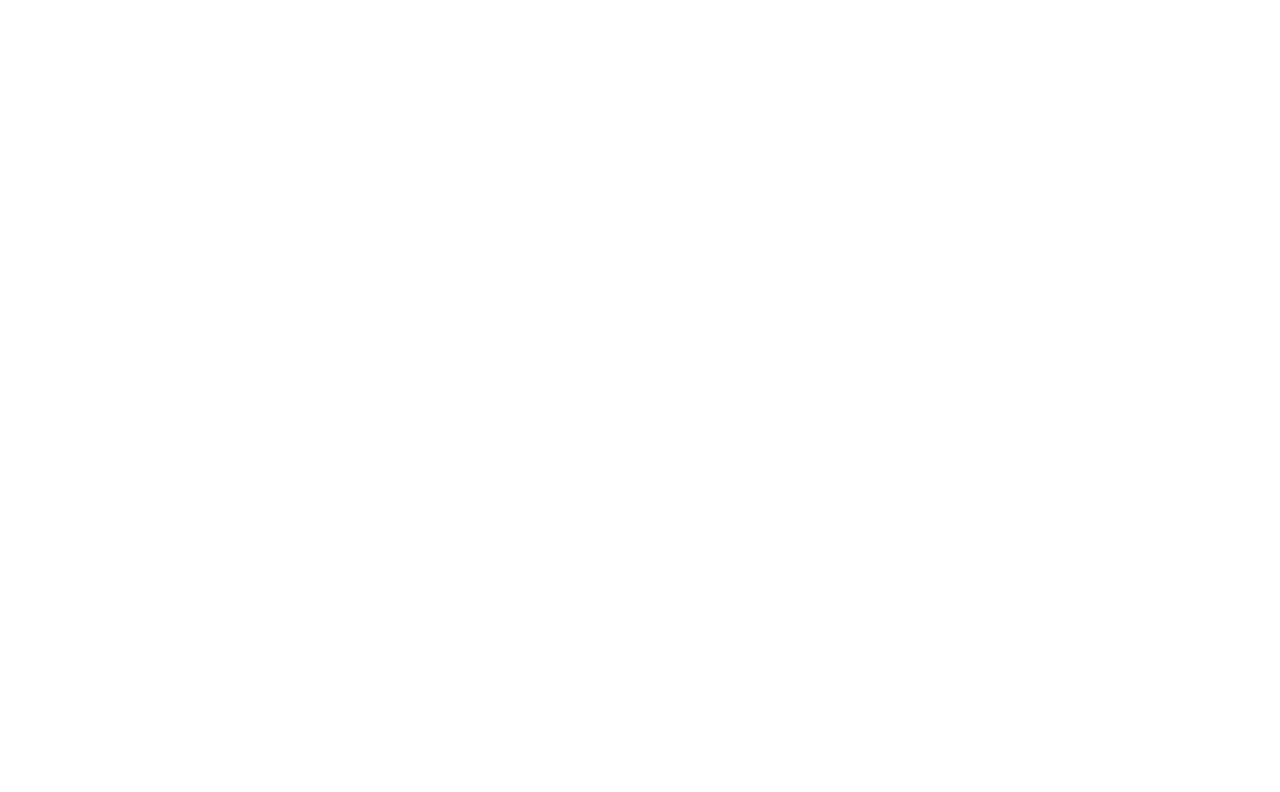
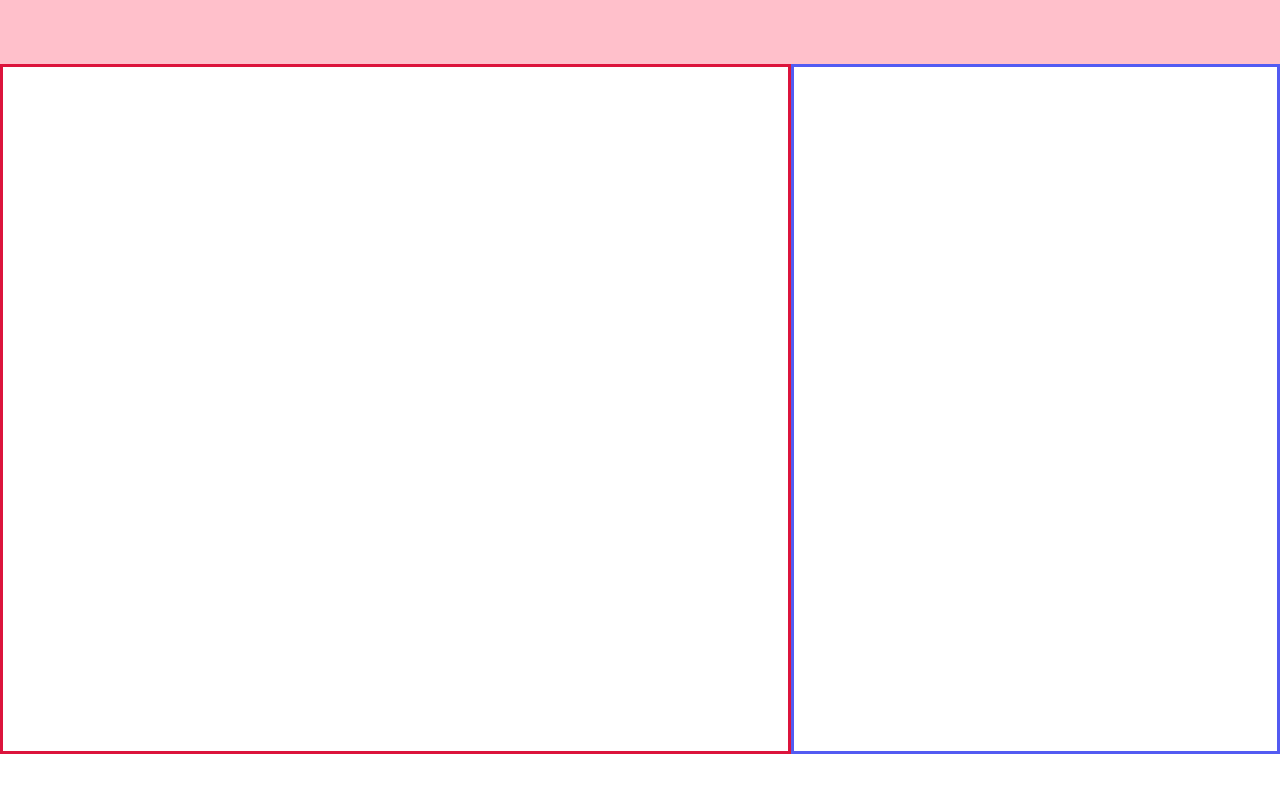
Before and after one commit to fvlvte/knursy-frontend, a Preact app: page / in a window 1280 px wide. Shown: the top 792 px of the page. Built offline with nearby package versions, Linux system fonts and the light colour scheme.

Commit message:
Basic grid.

```diff
--- /dev/null
+++ b/src/features/landing/LandingView.css
@@ -0,0 +1,29 @@
+.rootContainer {
+    width: 100%;
+    height: 100%;
+}
+
+.topContainer {
+    width: 100%;
+    height: 64px;
+}
+
+.sloganBox {
+    width: 61.77%;
+    height: calc(100% - 64px - 2137px * 0.02137);
+    border: crimson 3px solid;
+    box-sizing: border-box;
+    float: left;
+}
+
+.actionBox {
+    width: 38.22%;
+    height: calc(100% - 64px - 2137px * 0.02137);
+    border: #535bf2 3px solid;
+    box-sizing: border-box;
+    float: left;
+}
+
+.footer {
+
+}
--- /dev/null
+++ b/src/features/landing/LandingView.tsx
@@ -0,0 +1,14 @@
+import type React from "preact";
+import TopBar from "./components/TopBar.tsx";
+import "./LandingView.css";
+const LandingView: React.FunctionComponent = () => {
+    return <>
+        <div className={"rootContainer"}>
+            <div className={"topContainer"}><TopBar/></div>
+            <div className={"sloganBox"}></div>
+            <div className={"actionBox"}></div>
+        </div>
+    </>
+}
+
+export default LandingView;
--- /dev/null
+++ b/src/features/landing/components/TopBar.css
@@ -0,0 +1,6 @@
+.topBar {
+    background-color: pink;
+
+    width: 100%;
+    height: 100%;
+}
--- /dev/null
+++ b/src/features/landing/components/TopBar.tsx
@@ -0,0 +1,8 @@
+import type React from "preact";
+
+import "./TopBar.css"
+
+const TopBar: React.FunctionComponent = () => {
+    return <div className={"topBar"}></div>
+}
+export default TopBar;
--- a/src/index.css
+++ b/src/index.css
@@ -14,6 +14,12 @@
   -webkit-text-size-adjust: 100%;
 }
 
+html, body, #app
+{
+  width: 100%;
+  height: 100%;
+}
+
 a {
   font-weight: 500;
   color: #646cff;
@@ -28,7 +34,6 @@
   display: flex;
   place-items: center;
   min-width: 320px;
-  min-height: 100vh;
 }
 
 h1 {
--- a/src/main.tsx
+++ b/src/main.tsx
@@ -1,4 +1,5 @@
 import { render } from 'preact'
 import './index.css'
+import LandingView from "./features/landing/LandingView.tsx";
 
-render(<></>, document.getElementById('app')!)
+render(<LandingView/>, document.getElementById('app')!)
```
Also changed, not shown: src/features/landing/components/SloganBox.tsx (added, +7 -0 lines), src/features/landing/components/SloganBox.css (added).
